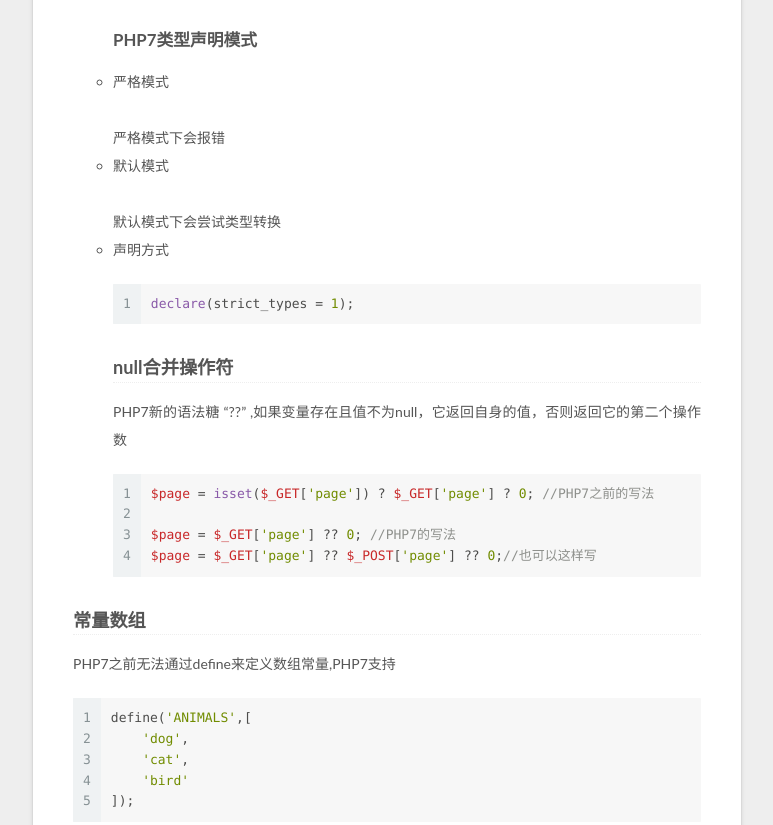
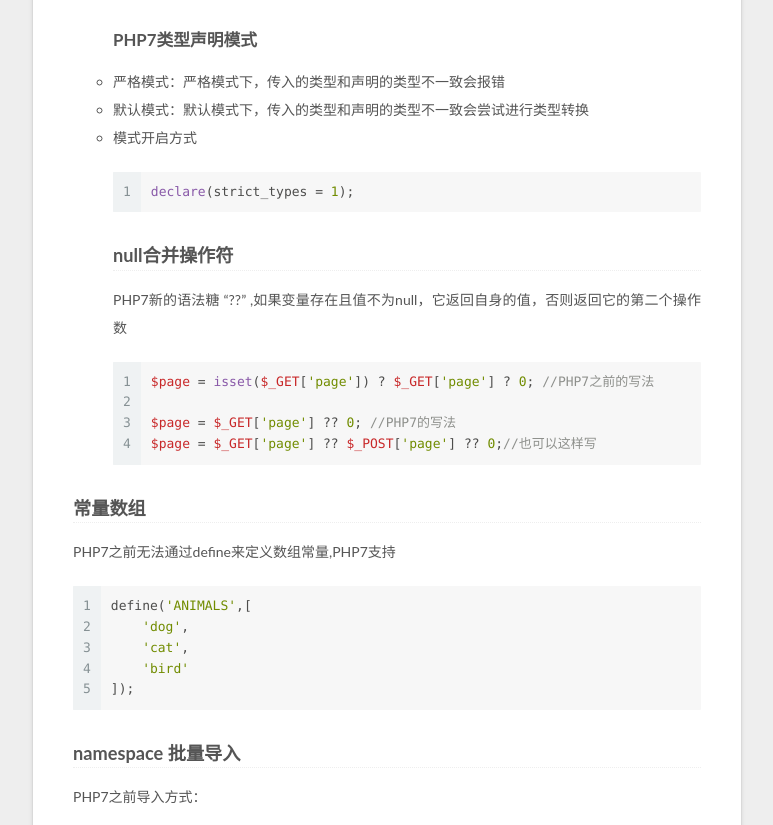
Before and after one commit to lpdll/lpdll.github.io, a plain HTML site: page 2021/04/25/php/study/php7_new_features/index.html in a window 1280 px wide. Shown: the part 1250-2075 px from the top of the page, without its empty margins (379-1152 px from the left). Drawn offline with Linux system fonts and the light colour scheme; some packages are replaced by stand-ins of ours; a script that the page names is missing.

Commit message:
Site updated: 2021-04-26 11:02:04

```diff
--- a/2021/04/25/php/study/php7_new_features/index.html
+++ b/2021/04/25/php/study/php7_new_features/index.html
@@ -87,7 +87,7 @@
 <meta property="og:description" content="PHP7除了在性能方面有极大提升外，还添加了很多新的特性 太空船操作符太空船操作符用于比较两个表达式 12345678910111213141516&#x2F;&#x2F;整数echo 1 &lt;&#x3D;&gt; 1; &#x2F;&#x2F;相等时返回0echo 1 &lt;&#x3D;&gt; 2; &#x2F;&#x2F;小于时返回-1echo 2 &lt;&#x3D;&gt; 1; &#x2F;&#x2F;大于时返回1&#x2F;&#x2F;浮点数echo 1.5 &lt;&#x3D;&gt; 1.5; &#x2F;&#x2F;相等时返回0">
 <meta property="og:locale">
 <meta property="article:published_time" content="2021-04-25T05:36:28.000Z">
-<meta property="article:modified_time" content="2021-04-26T02:58:18.989Z">
+<meta property="article:modified_time" content="2021-04-26T03:01:57.582Z">
 <meta name="twitter:card" content="summary">
 
 
@@ -381,9 +381,9 @@
 <li>函数的返回类型可以定义void，无论是否声明严格模式，只要函数中有”return;”以外其他的return都会报错<br/> </li>
 <li><font color='red'>注意：入参的参数的类型不能是void</font><figure class="highlight php"><table><tr><td class="gutter"><pre><span class="line">1</span><br><span class="line">2</span><br><span class="line">3</span><br><span class="line">4</span><br><span class="line">5</span><br><span class="line">6</span><br><span class="line">7</span><br><span class="line">8</span><br><span class="line">9</span><br></pre></td><td class="code"><pre><span class="line"><span class="keyword">declare</span> (strict_types = <span class="number">1</span>);</span><br><span class="line"><span class="function"><span class="keyword">function</span> <span class="title">test</span>(<span class="params">?<span class="keyword">int</span> <span class="variable">$a</span></span>) : ?<span class="title">int</span></span></span><br><span class="line"><span class="function"></span>&#123;</span><br><span class="line">    <span class="keyword">return</span> <span class="variable">$a</span>;</span><br><span class="line">&#125;</span><br><span class="line"></span><br><span class="line">var_dump(test(<span class="literal">null</span>)); <span class="comment">//NULL</span></span><br><span class="line">var_dump(test(<span class="number">1</span>)); <span class="comment">//1</span></span><br><span class="line">var_dump(test(<span class="string">&#x27;a&#x27;</span>)); <span class="comment">//ERROR</span></span><br></pre></td></tr></table></figure>
 <h4 id="PHP7类型声明模式"><a href="#PHP7类型声明模式" class="headerlink" title="PHP7类型声明模式"></a>PHP7类型声明模式</h4></li>
-<li>严格模式<br/><br>严格模式下会报错</li>
-<li>默认模式<br/><br>默认模式下会尝试类型转换</li>
-<li>声明方式<figure class="highlight php"><table><tr><td class="gutter"><pre><span class="line">1</span><br></pre></td><td class="code"><pre><span class="line"><span class="keyword">declare</span>(strict_types = <span class="number">1</span>);</span><br></pre></td></tr></table></figure>
+<li>严格模式：严格模式下，传入的类型和声明的类型不一致会报错</li>
+<li>默认模式：默认模式下，传入的类型和声明的类型不一致会尝试进行类型转换</li>
+<li>模式开启方式<figure class="highlight php"><table><tr><td class="gutter"><pre><span class="line">1</span><br></pre></td><td class="code"><pre><span class="line"><span class="keyword">declare</span>(strict_types = <span class="number">1</span>);</span><br></pre></td></tr></table></figure>
 <h3 id="null合并操作符"><a href="#null合并操作符" class="headerlink" title="null合并操作符"></a>null合并操作符</h3>PHP7新的语法糖 “??” ,如果变量存在且值不为null，它返回自身的值，否则返回它的第二个操作数<figure class="highlight php"><table><tr><td class="gutter"><pre><span class="line">1</span><br><span class="line">2</span><br><span class="line">3</span><br><span class="line">4</span><br></pre></td><td class="code"><pre><span class="line"><span class="variable">$page</span> = <span class="keyword">isset</span>(<span class="variable">$_GET</span>[<span class="string">&#x27;page&#x27;</span>]) ? <span class="variable">$_GET</span>[<span class="string">&#x27;page&#x27;</span>] ? <span class="number">0</span>; <span class="comment">//PHP7之前的写法</span></span><br><span class="line"></span><br><span class="line"><span class="variable">$page</span> = <span class="variable">$_GET</span>[<span class="string">&#x27;page&#x27;</span>] ?? <span class="number">0</span>; <span class="comment">//PHP7的写法</span></span><br><span class="line"><span class="variable">$page</span> = <span class="variable">$_GET</span>[<span class="string">&#x27;page&#x27;</span>] ?? <span class="variable">$_POST</span>[<span class="string">&#x27;page&#x27;</span>] ?? <span class="number">0</span>;<span class="comment">//也可以这样写</span></span><br></pre></td></tr></table></figure></li>
 </ul>
 <h3 id="常量数组"><a href="#常量数组" class="headerlink" title="常量数组"></a>常量数组</h3><p>PHP7之前无法通过define来定义数组常量,PHP7支持</p>
--- a/css/main.css
+++ b/css/main.css
@@ -1830,7 +1830,7 @@ pre .javascript .function {
   width: 4px;
   height: 4px;
   border-radius: 50%;
-  background: #ffe312;
+  background: #cbd12a;
 }
 .links-of-blogroll {
   font-size: 13px;
```
Also changed, not shown: public/search.xml (+1 -1 lines).
